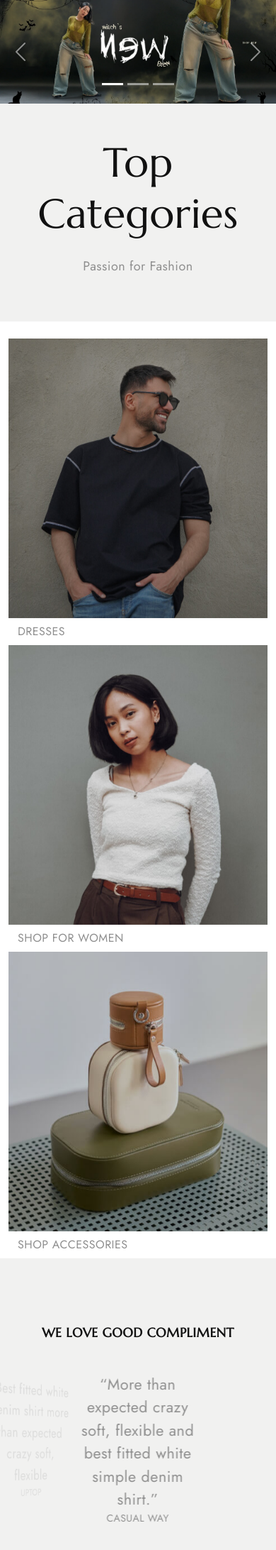
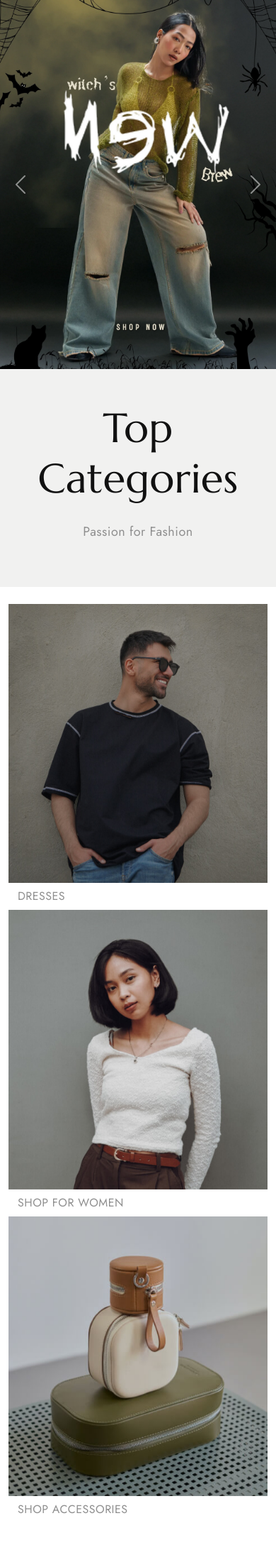
Before and after one commit to puellafashion/BrandHut, a PHP site: page / in a window 390 px wide. Shown: the part 56-2240 px from the top of the page at 71% size. Run offline with PHP 8.4, Linux system fonts and the light colour scheme.

Commit message:
banner responsive

```diff
--- a/index.html
+++ b/index.html
@@ -66,19 +66,23 @@
   <section>
     <div id="carouselExampleFade" class="carousel slide carousel-fade" data-bs-ride="carousel">
       <div class="carousel-inner">
-        <div class="carousel-indicators">
-          <button type="button" data-bs-target="#carouselExampleIndicators" data-bs-slide-to="0" class="active" aria-current="true" aria-label="Slide 1"></button>
-          <button type="button" data-bs-target="#carouselExampleIndicators" data-bs-slide-to="1" aria-label="Slide 2"></button>
-          <button type="button" data-bs-target="#carouselExampleIndicators" data-bs-slide-to="2" aria-label="Slide 3"></button>
-        </div>
         <div class="carousel-item active">
-          <img src="./images/frekins banner.webp" class="d-block w-100" alt="...">
+          <!-- Desktop Image -->
+          <img src="./images/frekins banner.webp" class="d-block w-100 d-none d-md-block" alt="...">
+          <!-- Mobile Image -->
+          <img src="./images/frekins banner1.1.webp" class="d-block w-100 d-md-none" alt="...">
         </div>
         <div class="carousel-item">
-          <img src="./images/frekins banner 2.webp" class="d-block w-100" alt="...">
+          <!-- Desktop Image -->
+          <img src="./images/frekins banner 2.webp" class="d-block w-100 d-none d-md-block" alt="...">
+          <!-- Mobile Image -->
+          <img src="./images/frekins banner 3.1.webp" class="d-block w-100 d-md-none" alt="...">
         </div>
         <div class="carousel-item">
-          <img src="./images/frekins banner 3.webp" class="d-block w-100" alt="...">
+          <!-- Desktop Image -->
+          <img src="./images/frekins banner 3.webp" class="d-block w-100 d-none d-md-block" alt="...">
+          <!-- Mobile Image -->
+          <img src="./images/frekins banner 2.1.webp" class="d-block w-100 d-md-none" alt="...">
         </div>
       </div>
       <button class="carousel-control-prev" type="button" data-bs-target="#carouselExampleFade" data-bs-slide="prev">
@@ -92,6 +96,8 @@
     </div>
   </section>
 
+
+
   <section id="billboard" class="bg-light py-5">
     <div class="container">
       <div class="row justify-content-center">
@@ -100,8 +106,8 @@
           <p>Passion for Fashion</p>
         </div>
       </div>
-    </section>
     </div>
+  </section>
     <div class="container mt-4">
       <div class="open-up" data-aos="zoom-out">
         <div class="row">
@@ -152,7 +158,7 @@
     </div>
   </section>
 
-  <!-- <section id="new-arrival" class="new-arrival product-carousel py-5 position-relative overflow-hidden">
+  <section id="new-arrival" class="new-arrival product-carousel py-5 position-relative overflow-hidden">
     <div class="container">
       <div class="d-flex flex-wrap justify-content-between align-items-center mt-5 mb-3">
         <h4 class="text-uppercase">Our New Arrivals</h4>
@@ -270,7 +276,7 @@
           <use xlink:href="#arrow-right"></use>
         </svg></div>
     </div>
-  </section> -->
+  </section>
 
   <!-- <section class="collection bg-light position-relative py-5">
     <div class="container">
@@ -448,7 +454,7 @@
           <div class="testimonial-item text-center">
             <blockquote>
               <p>“More than expected crazy soft, flexible and best fitted white simple denim shirt.”</p>
-              <div class="review-title text-uppercase">casual way</div>
+              <div class="review-title text-uppercase">Verified buyer</div>
             </blockquote>
           </div>
         </div>
@@ -456,7 +462,7 @@
           <div class="testimonial-item text-center">
             <blockquote>
               <p>“Best fitted white denim shirt more than expected crazy soft, flexible</p>
-              <div class="review-title text-uppercase">uptop</div>
+              <div class="review-title text-uppercase">Verified buyer</div>
             </blockquote>
           </div>
         </div>
@@ -464,7 +470,7 @@
           <div class="testimonial-item text-center">
             <blockquote>
               <p>“Best fitted white denim shirt more white denim than expected flexible crazy soft.”</p>
-              <div class="review-title text-uppercase">Denim craze</div>
+              <div class="review-title text-uppercase">Verified buyer</div>
             </blockquote>
           </div>
         </div>
@@ -472,7 +478,7 @@
           <div class="testimonial-item text-center">
             <blockquote>
               <p>“Best fitted white denim shirt more than expected crazy soft, flexible</p>
-              <div class="review-title text-uppercase">uptop</div>
+              <div class="review-title text-uppercase">Verified buyer</div>
             </blockquote>
           </div>
         </div>
```
Also changed, not shown: images/frekins banner 2.1.webp (added), images/frekins banner 3.1.webp (added), images/frekins banner1.1.webp (added), style.css (line endings or trailing spaces).
